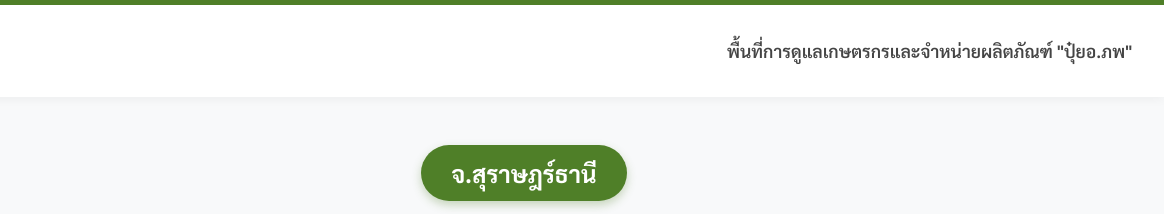
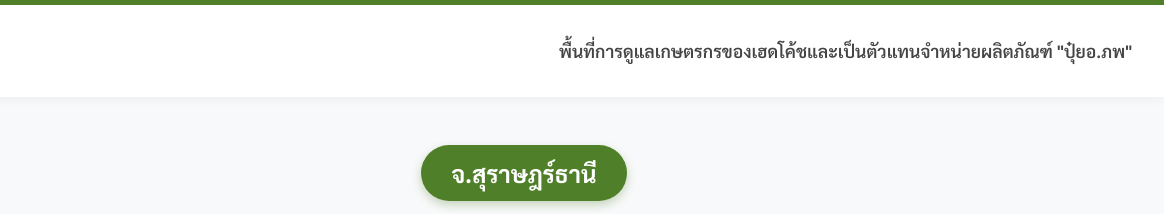
Before and after one commit to AG-Zince/area_surat_nakornsri, a plain HTML site: page index.html in a window 1280 px wide. Shown: the top 214 px of the page, 116-1280 px from the left. Drawn offline with nearby package versions, Linux system fonts and the light colour scheme.

Commit message:
Update index.html

```diff
--- a/index.html
+++ b/index.html
@@ -488,7 +488,7 @@
             <img src="https://i.postimg.cc/Jh8b2SdJ/logo-ag-zience-02.png" alt="AG-ZIENCE Logo" class="brand-logo-img">
         </div>
         <div class="page-header-info">
-            <h2>พื้นที่การดูแลเกษตรกรและจำหน่ายผลิตภัณฑ์ "ปุ๋ยอ.ภพ"</h2>
+            <h2>พื้นที่การดูแลเกษตรกรของเฮดโค้ชและเป็นตัวแทนจำหน่ายผลิตภัณฑ์ "ปุ๋ยอ.ภพ"</h2>
         </div>
     </header>
 
```
